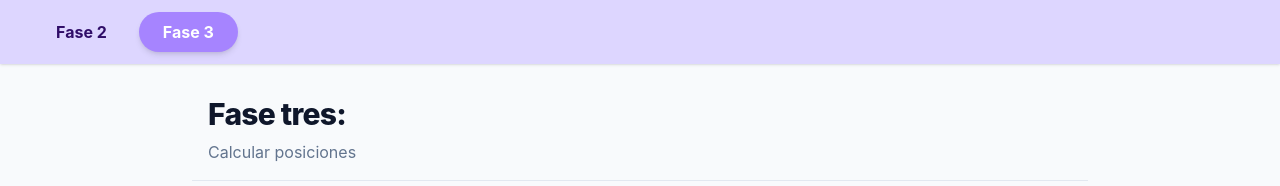
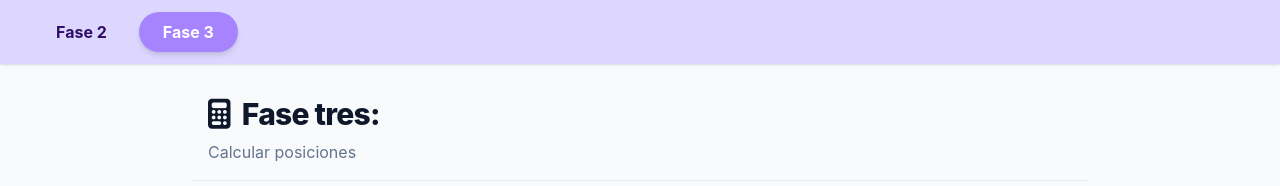
Before and after one commit to verocamiz/sabanas-helper, an Angular app: page /fase3 in a window 1280 px wide. Shown: the top 186 px of the page. Built offline with nearby package versions, Linux system fonts and the light colour scheme.

Commit message:
added icons

```diff
--- a/src/app/pages/fase2/fase2.html
+++ b/src/app/pages/fase2/fase2.html
@@ -4,7 +4,7 @@
   <div class="max-w-5xl mx-auto flex flex-col items-center"> <div class="w-full max-w-4xl mb-8 border-b border-slate-200 pb-4 px-4">
       <h2 class="text-2xl md:text-3xl font-extrabold text-slate-900 tracking-tight flex items-center gap-3">
 
-        Fase dos:
+         <i class="fas fa-calculator"></i> Fase dos:
       </h2>
       <p class="text-slate-500 mt-2">Calcular posiciones</p>
     </div>
--- a/src/app/pages/fase3/fase3.html
+++ b/src/app/pages/fase3/fase3.html
@@ -6,7 +6,7 @@
     <div class="w-full max-w-4xl mb-8 border-b border-slate-200 pb-4 px-4 text-left">
       <h2 class="text-2xl md:text-3xl font-extrabold text-slate-900 tracking-tight flex items-center gap-3">
 
-        Fase tres:
+         <i class="fas fa-calculator"></i> Fase tres:
       </h2>
       <p class="text-slate-500 mt-2">Calcular posiciones</p>
     </div>
```
